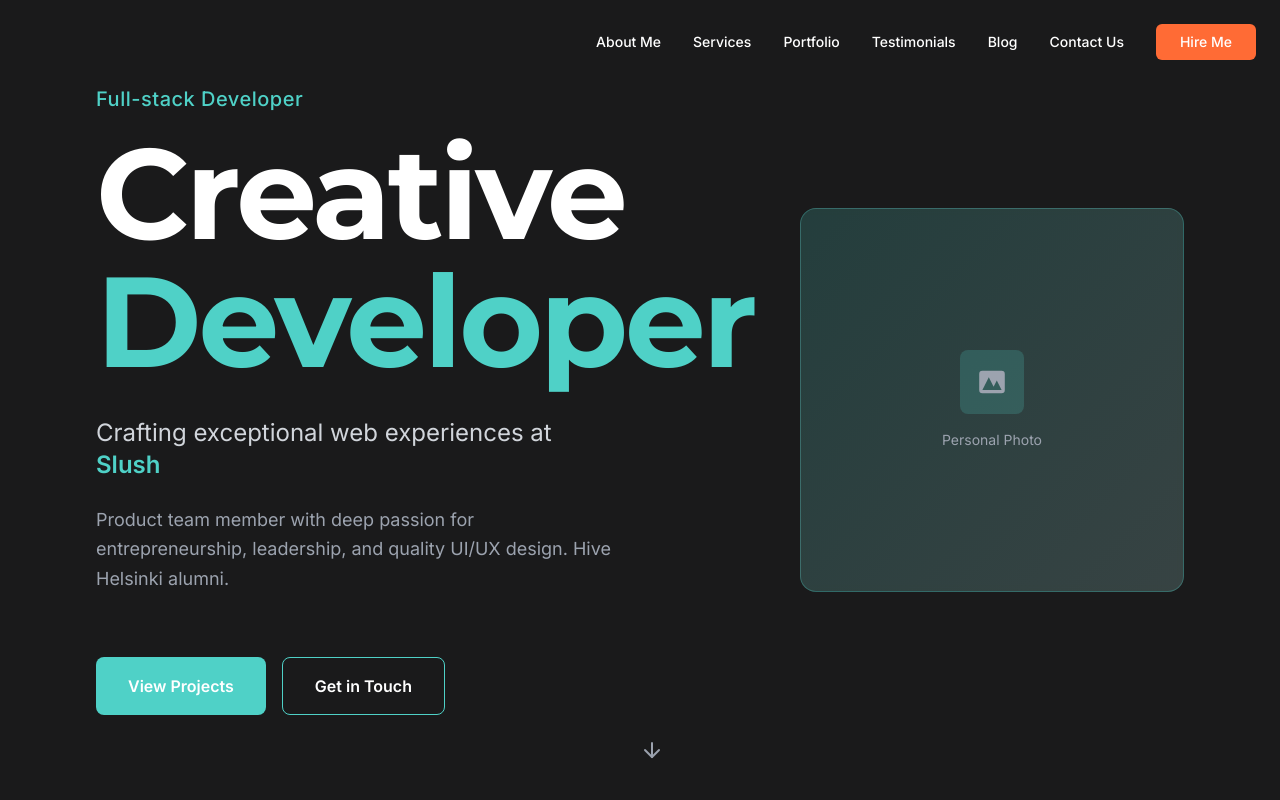
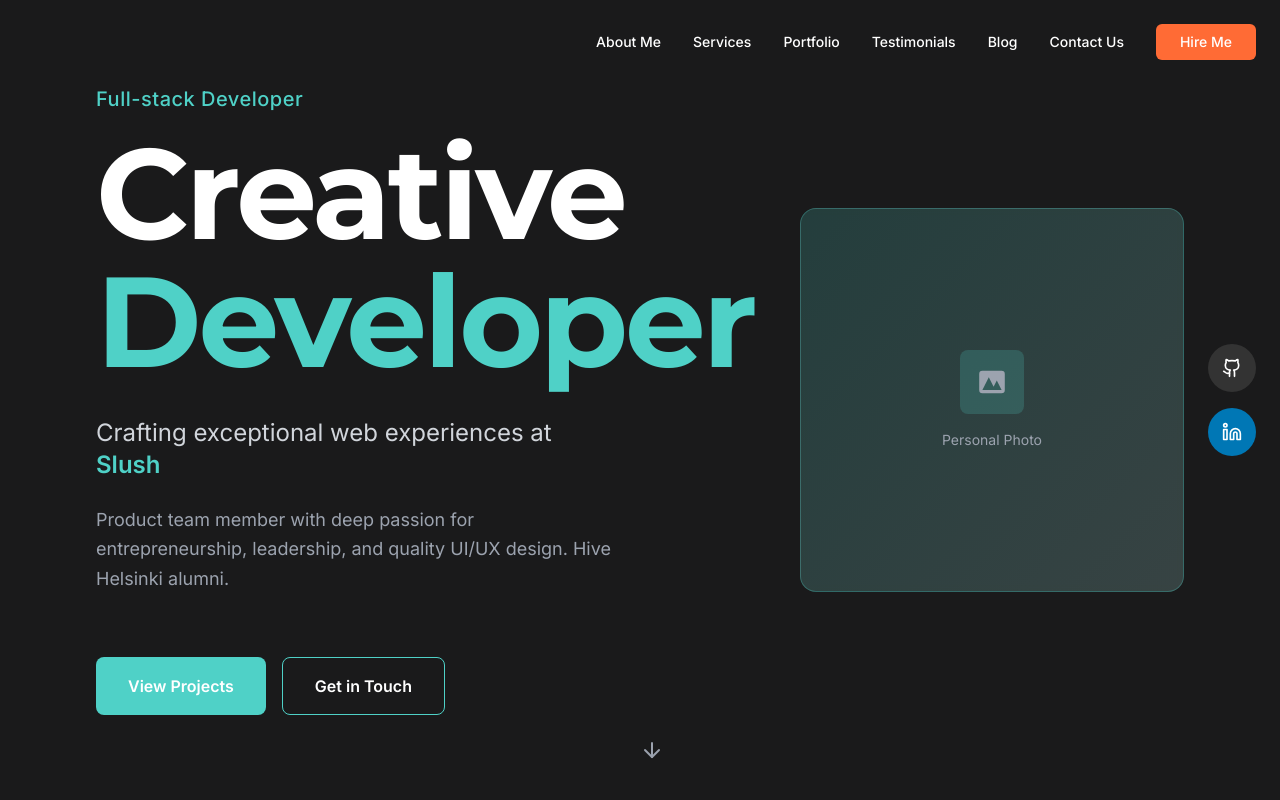
Before and after one commit to HenronenGIT/hmaronen-homepage, a React (Vite) app: page / in a window 1280 px wide. Shown: the top 800 px of the page. Built offline with nearby package versions, Linux system fonts and the light colour scheme.

Commit message:
Add social media links
Add fixed, round social media buttons to the right side of the page for GitHub and LinkedIn.

```diff
--- /dev/null
+++ b/src/components/SocialLinks.tsx
@@ -0,0 +1,39 @@
+
+import React from 'react';
+import { Github, Linkedin } from 'lucide-react';
+
+const SocialLinks = () => {
+  const socialLinks = [
+    {
+      name: 'GitHub',
+      href: 'https://github.com',
+      icon: Github,
+      color: '#333'
+    },
+    {
+      name: 'LinkedIn',
+      href: 'https://linkedin.com',
+      icon: Linkedin,
+      color: '#0077B5'
+    }
+  ];
+
+  return (
+    <div className="fixed right-6 top-1/2 transform -translate-y-1/2 z-40 flex flex-col space-y-4">
+      {socialLinks.map((link, index) => (
+        <a
+          key={index}
+          href={link.href}
+          target="_blank"
+          rel="noopener noreferrer"
+          className="w-12 h-12 rounded-full flex items-center justify-center text-white transition-all duration-300 hover:scale-110 hover:shadow-lg"
+          style={{ backgroundColor: link.color }}
+        >
+          <link.icon size={20} />
+        </a>
+      ))}
+    </div>
+  );
+};
+
+export default SocialLinks;
--- a/src/pages/Index.tsx
+++ b/src/pages/Index.tsx
@@ -5,11 +5,13 @@ import Hero from '../components/Hero';
 import About from '../components/About';
 import WorkExperience from '../components/WorkExperience';
 import Skills from '../components/Skills';
+import SocialLinks from '../components/SocialLinks';
 
 const Index = () => {
   return (
     <div className="min-h-screen text-white overflow-x-hidden" style={{ backgroundColor: '#1A1A1B' }}>
       <Navigation />
+      <SocialLinks />
       <Hero />
       <div id="about">
         <About />
```
